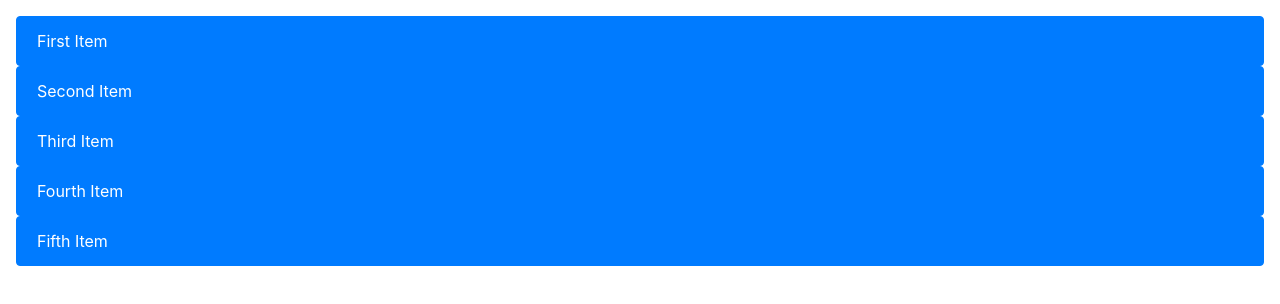
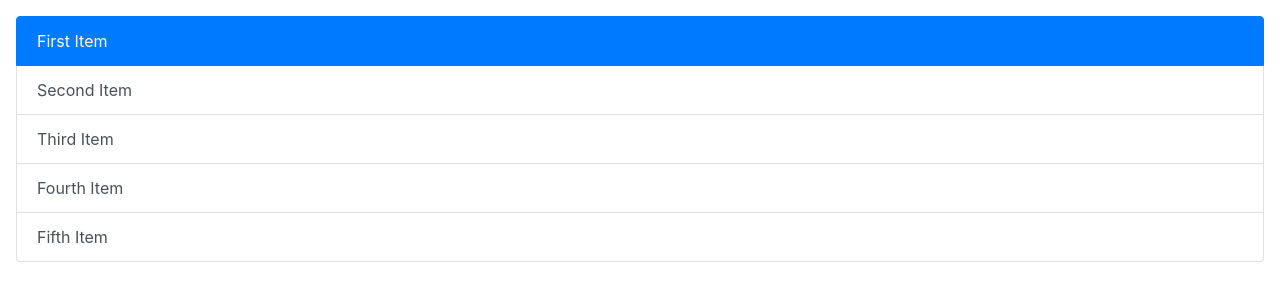
Before and after one commit to enitefall88/React_simple_list, a React (Create React App) app: page / in a window 1280 px wide. Shown: the top 304 px of the page. Built offline with nearby package versions, Linux system fonts and the light colour scheme.

Commit message:
Add Switching between elements

```diff
--- a/src/Task1.js
+++ b/src/Task1.js
@@ -1,11 +1,10 @@
-
 import React from "react"
 
 export default function Task1() {
   let query = (new URL(document.location)).searchParams
   let c = Number(query.get("c")) || 0
   return <div className="p-3">
-    <DisplayLi  xs={[
+    <DisplayLi c={c}  xs={[
     "First Item",
     "Second Item",
     "Third Item",
@@ -15,11 +14,11 @@ export default function Task1() {
   </div>
 }
 
-function DisplayLi({xs}) {
+function DisplayLi({c, xs}) {
   return <ul className="list-group">
-    {xs.map(el =>
-        <a>
-          <li className="list-group-item active"> {el}</li>
+    {xs.map((el,i) =>
+        <a key={i} href={`?c=${i}`} className={`list-group-item list-group-item-action ${i == c ? "active" : ""}`}>
+  {el}
         </a>)}
   </ul >
 }
```
